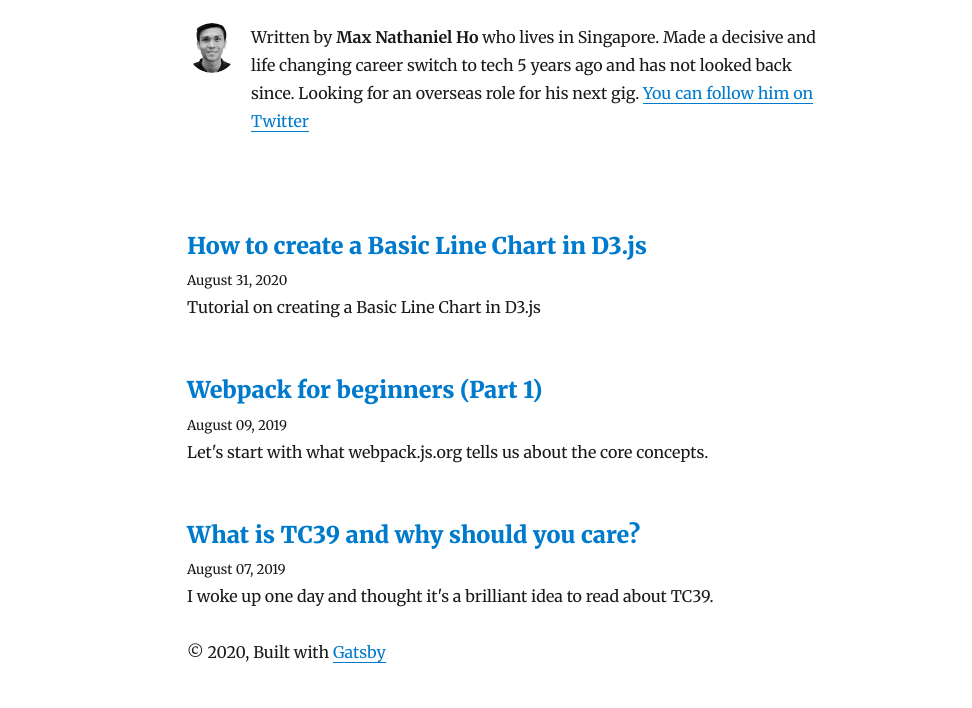
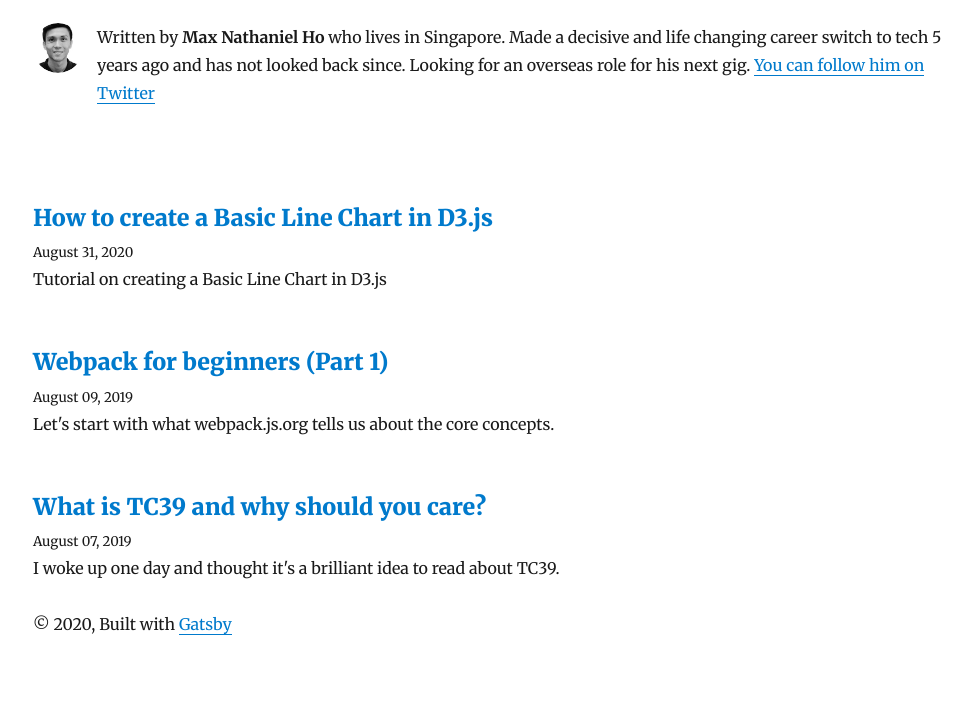
Before and after one commit to maxnathaniel/maxnatho-io, a Gatsby site: page / in a window 1280 px wide. Shown: the part 131-839 px from the top of the page, without its empty margins (138-1110 px from the left). After the commit the page ends 811 px from the top, so only its background shows below. Built offline with nearby package versions, Linux system fonts and the light colour scheme; Gatsby itself is replaced by a stand-in of ours; some packages are replaced by stand-ins of ours.

Commit message:
updated blog template max-width

```diff
--- a/src/components/layout.js
+++ b/src/components/layout.js
@@ -58,7 +58,7 @@ class Layout extends React.Component {
         style={{
           marginLeft: `auto`,
           marginRight: `auto`,
-          maxWidth: rhythm(24),
+          maxWidth: rhythm(35),
           padding: `${rhythm(1.5)} ${rhythm(3 / 4)}`,
         }}
       >
```
